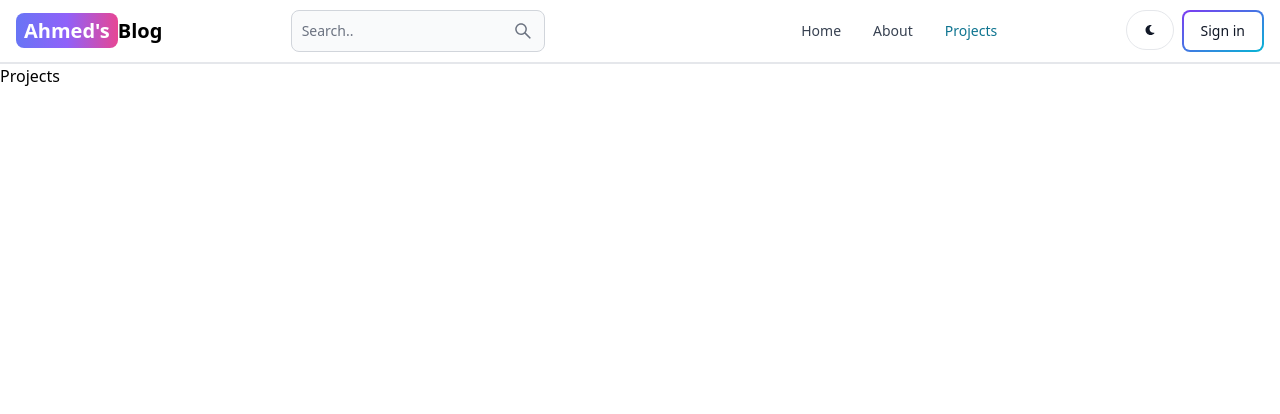
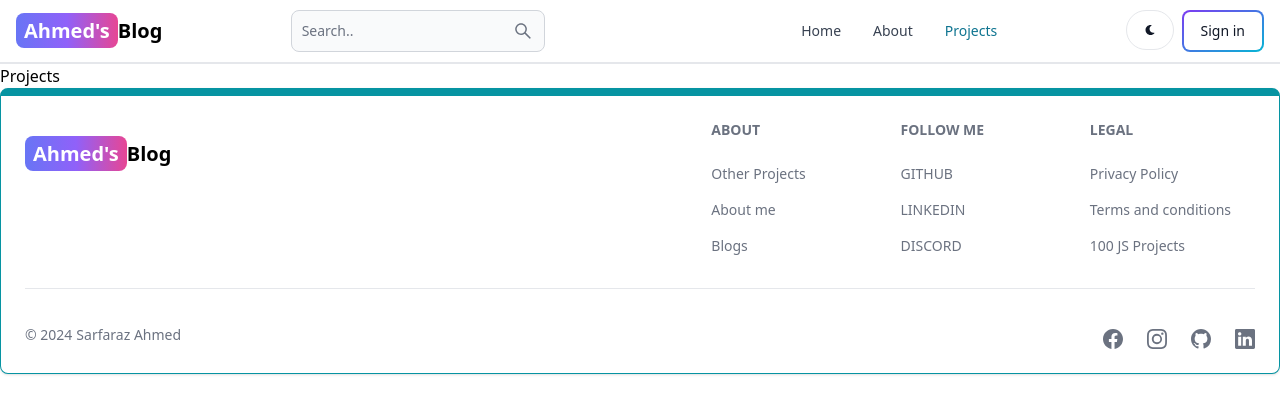
Before and after one commit to SarfarazAhmed1012/mern-blog, a React (Vite) app in the folder client/: page /projects in a window 1280 px wide. Shown: the top 414 px of the page. Built offline with nearby package versions, Linux system fonts and the light colour scheme.

Commit message:
footer section added

```diff
--- a/client/src/App.jsx
+++ b/client/src/App.jsx
@@ -7,6 +7,7 @@
 import Dashboard from "./pages/Dashboard";
 import Projects from "./pages/Projects";
 import Header from "./components/Header";
+import FooterComponent from "./components/Footer";
 export default function App() {
   return (
     <BrowserRouter>
@@ -19,6 +20,7 @@
         <Route path="/dashboard" element={<Dashboard />} />
         <Route path="/projects" element={<Projects />} />
       </Routes>
+      <FooterComponent />
     </BrowserRouter>
   );
 }
--- /dev/null
+++ b/client/src/components/Footer.jsx
@@ -0,0 +1,92 @@
+import React from "react";
+import { Footer } from "flowbite-react";
+import { Link } from "react-router-dom";
+import { BsFacebook, BsLinkedin, BsInstagram, BsGithub } from "react-icons/bs";
+const FooterComponent = () => {
+  return (
+    <Footer container className="border border-t-8 border-teal-500">
+      <div className="w-full max-w-7xl mx-auto">
+        <div className="grid w-full justify-between sm:flex md:grid-cols-1">
+          <div className="mt-5 mb-5">
+            <Link
+              to="/"
+              className=" self-center whitespace-nowrap text-lg sm:text-xl font-semibold dark:text-white"
+            >
+              <span className="px-2 py-1 bg-gradient-to-r from-indigo-500 via-purple-500 to-pink-500 rounded-lg text-white">
+                Ahmed's
+              </span>
+              Blog
+            </Link>
+          </div>
+          <div className="grid grid-cols-2 gap-8 sm:grid-cols-3 sm:gap-6">
+            <div>
+              <Footer.Title title="ABOUT" />
+              <Footer.LinkGroup col>
+                <Footer.Link href="#" target="_blank" rel="noreferrer noopener">
+                  Other Projects
+                </Footer.Link>
+
+                <Footer.Link href="#" target="_blank" rel="noreferrer noopener">
+                  About me
+                </Footer.Link>
+
+                <Footer.Link href="#" target="_blank" rel="noreferrer noopener">
+                  Blogs
+                </Footer.Link>
+              </Footer.LinkGroup>
+            </div>
+
+            <div>
+              <Footer.Title title="FOLLOW ME" />
+              <Footer.LinkGroup col>
+                <Footer.Link href="#" target="_blank" rel="noreferrer noopener">
+                  GITHUB
+                </Footer.Link>
+
+                <Footer.Link href="#" target="_blank" rel="noreferrer noopener">
+                  LINKEDIN
+                </Footer.Link>
+
+                <Footer.Link href="#" target="_blank" rel="noreferrer noopener">
+                  DISCORD
+                </Footer.Link>
+              </Footer.LinkGroup>
+            </div>
+            <div>
+              <Footer.Title title="LEGAL" />
+              <Footer.LinkGroup col>
+                <Footer.Link href="#" target="_blank" rel="noreferrer noopener">
+                  Privacy Policy
+                </Footer.Link>
+
+                <Footer.Link href="#" target="_blank" rel="noreferrer noopener">
+                  Terms and conditions
+                </Footer.Link>
+
+                <Footer.Link href="#" target="_blank" rel="noreferrer noopener">
+                  100 JS Projects
+                </Footer.Link>
+              </Footer.LinkGroup>
+            </div>
+          </div>
+        </div>
+        <Footer.Divider />
+        <div className="flex flex-col sm:items-center sm:justify-between sm:flex-row">
+          <Footer.Copyright
+            href="#"
+            by="Sarfaraz Ahmed"
+            year={new Date().getFullYear()}
+          />
+          <div className="flex gap-6 sm:mt-2 mt-4 ">
+            <Footer.Icon href="#" icon={BsFacebook} />
+            <Footer.Icon href="#" icon={BsInstagram} />
+            <Footer.Icon href="#" icon={BsGithub} />
+            <Footer.Icon href="#" icon={BsLinkedin} />
+          </div>
+        </div>
+      </div>
+    </Footer>
+  );
+};
+
+export default FooterComponent;
```
